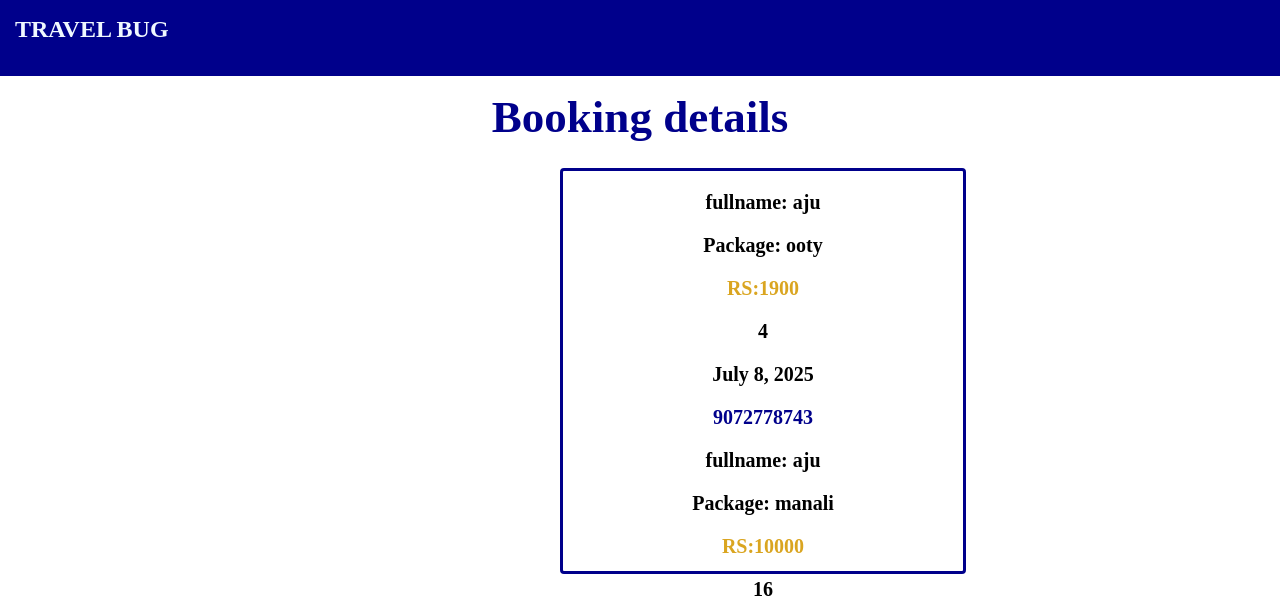
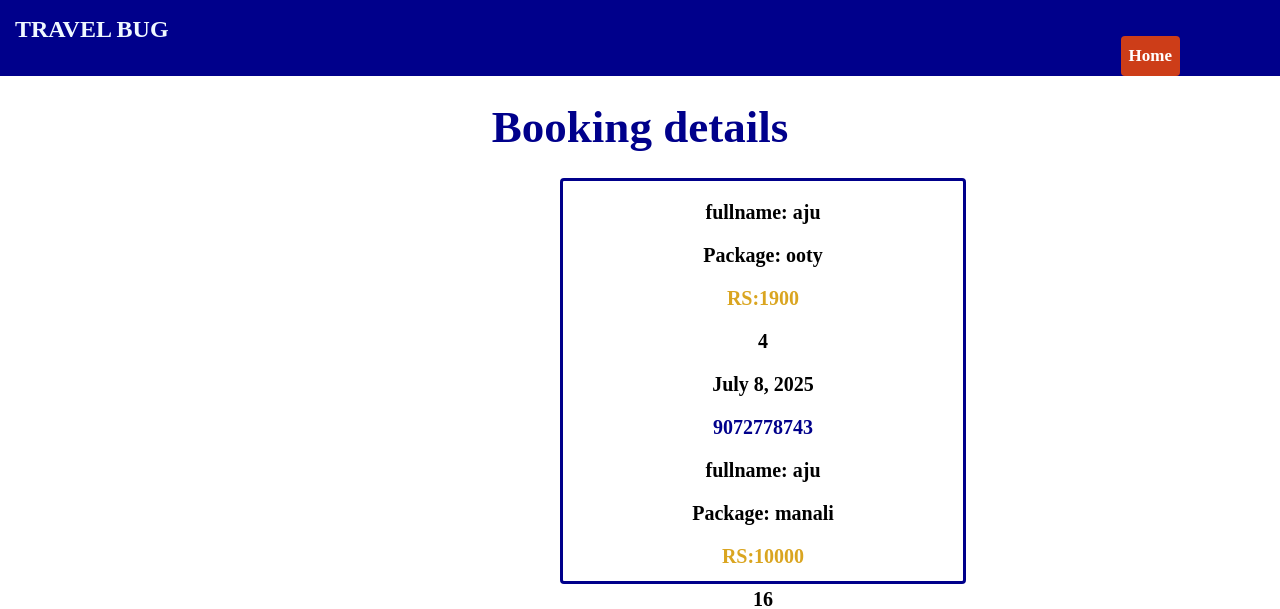
Before and after one commit to muflihanu/projectweb, a Django app: page /bookingdisplay/ in a window 1280 px wide. Shown: the top 609 px of the page. Run offline with Django 5.2, Linux system fonts and the light colour scheme; data comes from the database, SQL or seed files in the repository; both versions use the stored data as it was after the commit.

Commit message:
changes1

```diff
--- a/static/css/bookingdisplay.css
+++ b/static/css/bbookingdisplay.css
@@ -8,6 +8,7 @@
     height: 60px;
     width: 100%;
     padding-top: 16px;
+
 }
 .nav_head{
     color: aliceblue;
@@ -26,7 +27,7 @@ font-size: 45px;
 font-weight: bold;
 text-align: center;
 margin-bottom: 25px;
-margin-top: 15px;
+margin-top: 25px;
 }
 .main_div{
     text-align: center;
@@ -80,3 +81,21 @@ margin-top: 15px;
     margin-bottom: 10px;
     margin-top: 20px;
 }
+.back{
+    color: white;
+    background-color:rgba(231, 69, 11, 0.89);
+    padding-left: 8px;
+    padding-right: 8px;
+    padding-top: 10px;
+    padding-bottom: 10px;
+    float: right;
+    margin-right: 100px;
+    margin-top: 20px;
+    margin-bottom: 25px;
+    border: none;
+    border-radius: 4px;
+    font-weight: bold;
+    text-decoration: none;
+    font-size: 17px;
+
+}
--- a/travelbug_new/admin.py
+++ b/travelbug_new/admin.py
@@ -5,3 +5,4 @@ from .models import *
 admin.site.register(Usersign_up)
 admin.site.register(Vendorregister)
 admin.site.register(Bookingdetails)
+admin.site.register(Packagecreate)
--- a/travelbug_new/templates/bookingdisplay.html
+++ b/travelbug_new/templates/bookingdisplay.html
@@ -5,13 +5,16 @@
     <meta charset="UTF-8">
     <meta name="viewport" content="width=device-width, initial-scale=1.0">
     <title>booking display</title>
-    <link rel="stylesheet" href="{% static 'css/bookingdisplay.css'  %}">
+    <link rel="stylesheet" href="{% static 'css/bbookingdisplay.css'  %}">
 </head>
 <body>
     <nav class="nav"><h1 class="nav_head">TRAVEL BUG</h1>
+        <a class="back"  href="{% url 'userhome' %}" >Home</a>
     </nav>
+
     <h1 class="bhead">Booking details</h1>
     <div class="main_div">
+
     {% for i in booking %}
 <h2 class="name"> fullname: {{i.fullname}}</h3>
 
```
Also changed, not shown: db.sqlite3.
